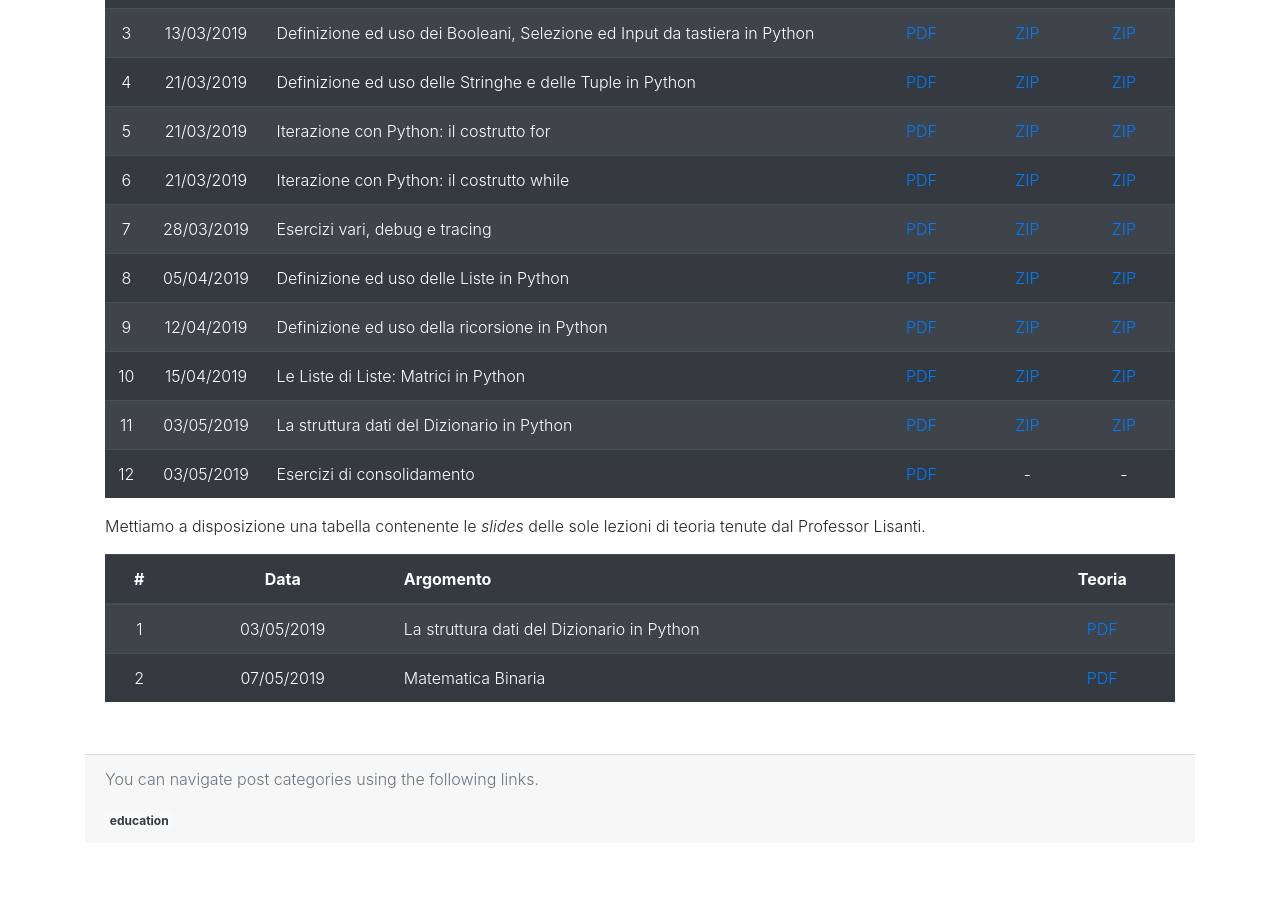
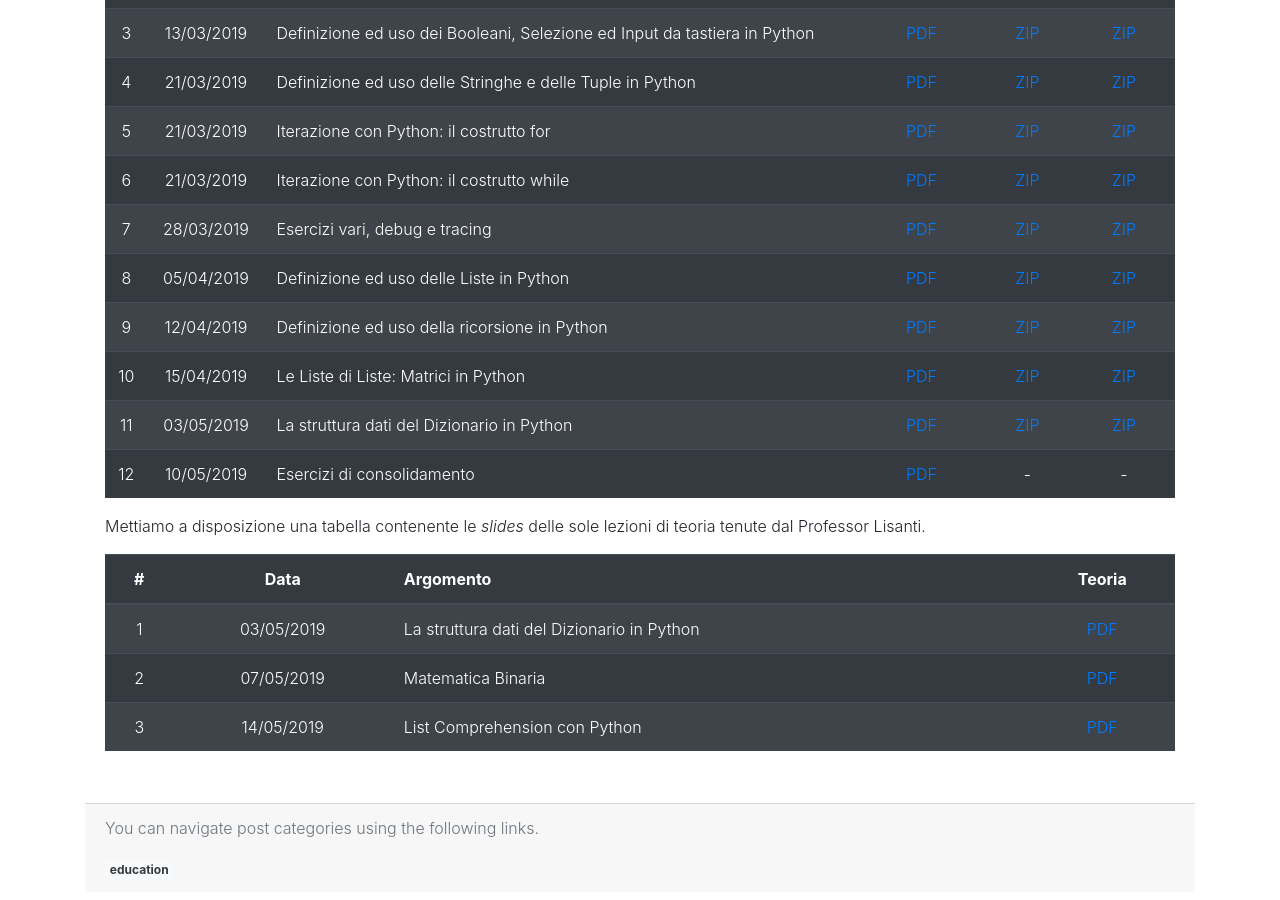
Before and after one commit to saltgz/saltgz.github.io, a Jekyll site: the page built from _posts/2019-05-01-info-mat.md, in a window 1280 px wide and 900 px high, scrolled down 786 px. Built offline with Jekyll 4.4.1, drawn with Linux system fonts in a browser that asks for light colours; nearby versions of some CDN libraries; before the commit the page ends 1637 px from its top, so only the background shows below that.

Commit message:
slides deck from theory lecture 3 added

```diff
--- a/_posts/2019-05-01-info-mat.md
+++ b/_posts/2019-05-01-info-mat.md
@@ -56,8 +56,8 @@ Esiste, inoltre, un elenco delle prove d'esame **scritto** degli anni passati a
 |  8  | 05/04/2019 | Definizione ed uso delle Liste in Python                                  |      [PDF](https://www.dropbox.com/s/myhn1z8ynujywfb/008_Liste.pdf?dl=0)       | [ZIP](https://www.dropbox.com/s/73dt6lhlecj65ww/008_Esercizi.zip?dl=0) | [ZIP](https://www.dropbox.com/s/kmngf8p05qkhugv/008_Soluzioni.zip?dl=0) |
 |  9  | 12/04/2019 | Definizione ed uso della ricorsione in Python                             |    [PDF](https://www.dropbox.com/s/hzztmgcoilb4afg/009_Ricorsione.pdf?dl=0)    | [ZIP](https://www.dropbox.com/s/xtt089om1cyt9i1/009_Esercizi.zip?dl=0) | [ZIP](https://www.dropbox.com/s/trfnrux8p89hq70/009_Soluzioni.zip?dl=0) |
 | 10  | 15/04/2019 | Le Liste di Liste: Matrici in Python                                      |     [PDF](https://www.dropbox.com/s/3j7mvxu3dkgcenl/010_Matrici.pdf?dl=0)      | [ZIP](https://www.dropbox.com/s/39npajtdnkjahkq/010_Esercizi.zip?dl=0) | [ZIP](https://www.dropbox.com/s/rcj9fipa7aul9so/010_Soluzioni.zip?dl=0) |
-| 11  | 03/05/2019 | La struttura dati del Dizionario in Python                                |        [PDF](https://www.dropbox.com/s/l9euij57ka25rfj/011_Dizionari.pdf?dl=0)         | [ZIP](https://www.dropbox.com/s/7iu73yuqg16e44f/011_Esercizi.zip?dl=0) | [ZIP](https://www.dropbox.com/s/24ctf2eu7ehovu1/011_Soluzioni.zip?dl=0) |
-| 12  | 03/05/2019 | Esercizi di consolidamento                                                |  [PDF](https://www.dropbox.com/s/7mq3ckurc6z3t1c/012_Consolidamento.pdf?dl=0)  |                                   -                                    |                                    -                                    |
+| 11  | 03/05/2019 | La struttura dati del Dizionario in Python                                |    [PDF](https://www.dropbox.com/s/l9euij57ka25rfj/011_Dizionari.pdf?dl=0)     | [ZIP](https://www.dropbox.com/s/7iu73yuqg16e44f/011_Esercizi.zip?dl=0) | [ZIP](https://www.dropbox.com/s/24ctf2eu7ehovu1/011_Soluzioni.zip?dl=0) |
+| 12  | 10/05/2019 | Esercizi di consolidamento                                                |  [PDF](https://www.dropbox.com/s/7mq3ckurc6z3t1c/012_Consolidamento.pdf?dl=0)  |                                   -                                    |                                    -                                    |
 
 Mettiamo a disposizione una tabella contenente le _slides_ delle sole lezioni di teoria tenute dal Professor Lisanti.
 
@@ -65,3 +65,4 @@ Mettiamo a disposizione una tabella contenente le _slides_ delle sole lezioni di
 | :-: | :--------: | ------------------------------------------ | :-----------------------------------------------------------------------: |
 |  1  | 03/05/2019 | La struttura dati del Dizionario in Python | [PDF](https://drive.google.com/open?id=1lt2F0-ztMxLPxUiZcqdcZ6KKIQtdue9y) |
 |  2  | 07/05/2019 | Matematica Binaria                         | [PDF](https://drive.google.com/open?id=1k_LwffjQ-rjGsJg54o58GeTnjWfWIWQ0) |
+|  3  | 14/05/2019 | List Comprehension con Python              | [PDF](https://drive.google.com/open?id=1hMWjaBOFJCdqzP7gv0xdNoE196feSmiy) |
```
